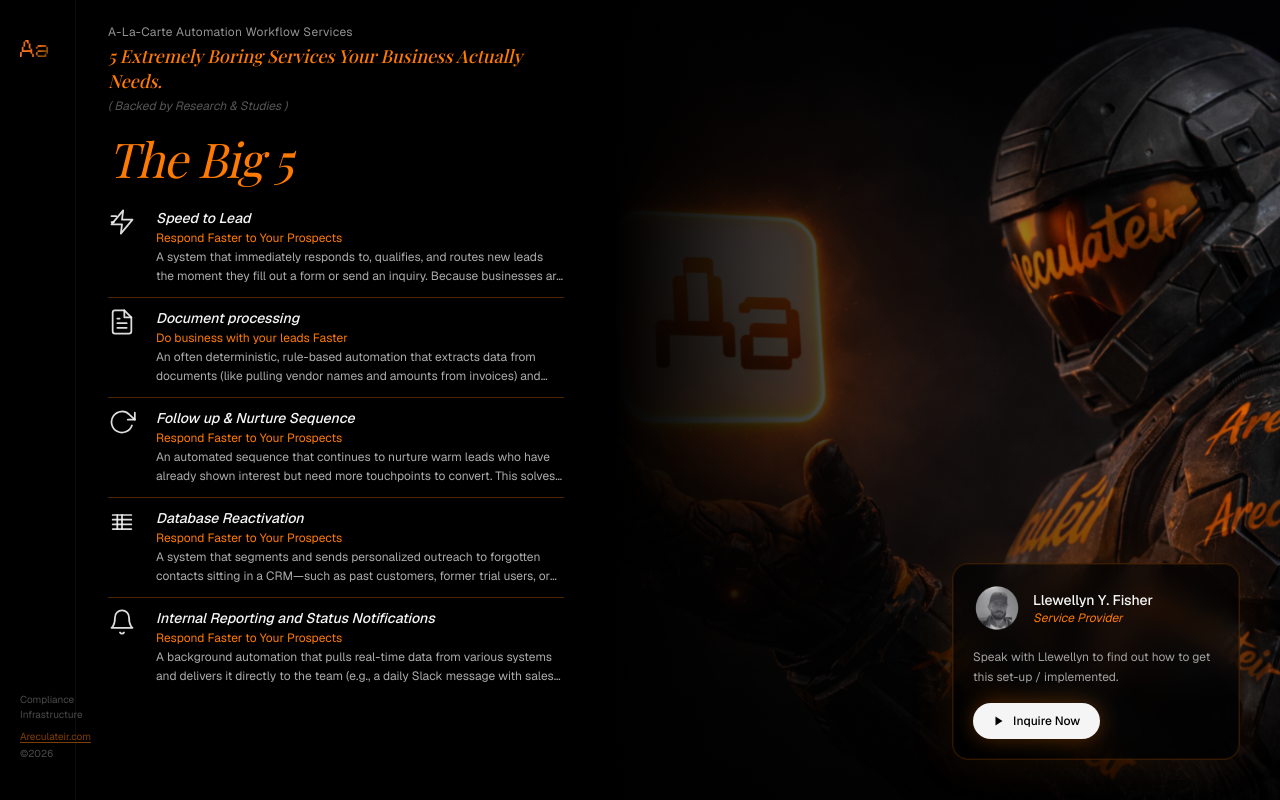
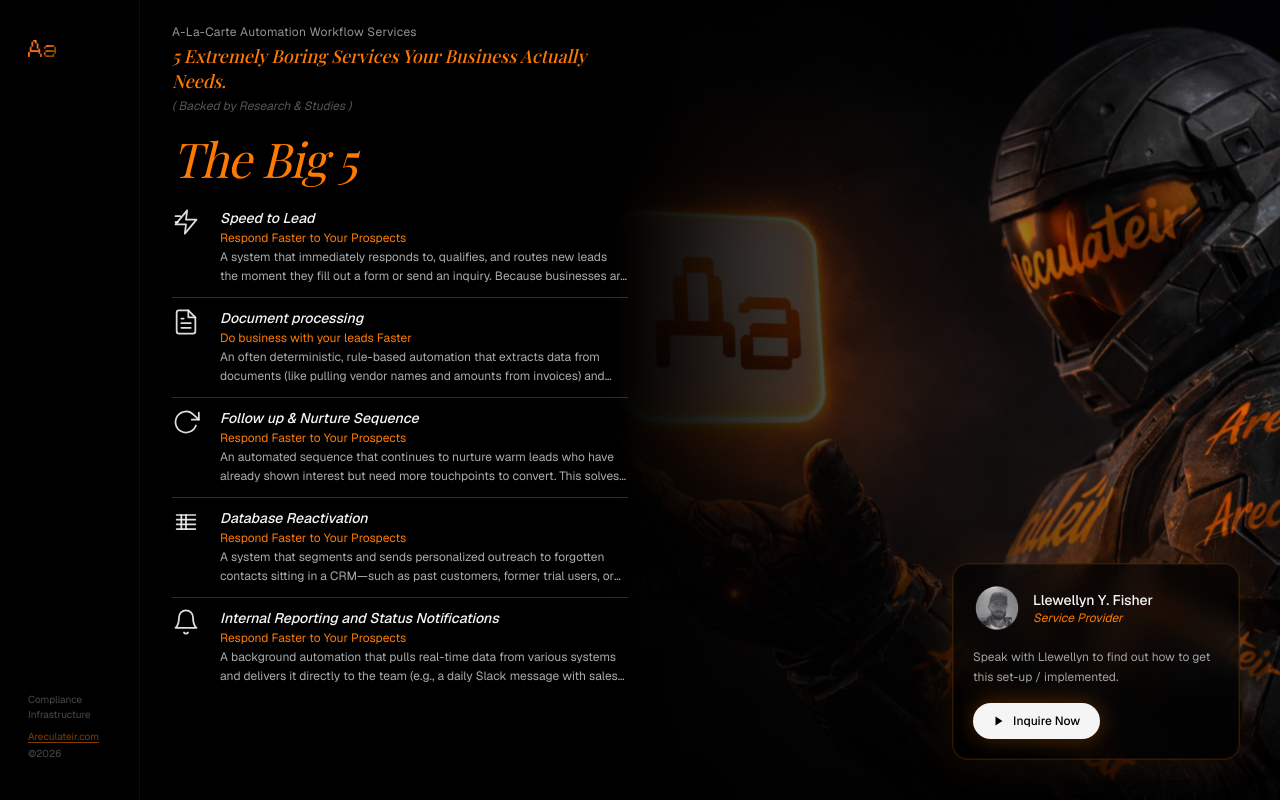
Before and after one commit to telluricaquarian/areculateirservices, a Next.js app: page / in a window 1280 px wide. Built offline with nearby package versions, Linux system fonts and the light colour scheme; a web font is replaced by a local one.

Commit message:
convert left section into proper desktop sidebar

```diff
--- a/app/page.tsx
+++ b/app/page.tsx
@@ -29,7 +29,7 @@ export default function Home() {
         </div>
 
         {/* === ZONE 1: Left rail — logo + compliance footer === */}
-        <div className="relative z-10 flex flex-col justify-between w-[76px] flex-shrink-0 py-10 px-5 border-r border-white/[0.05]">
+        <div className="relative z-10 flex flex-col justify-between w-[140px] flex-shrink-0 py-10 px-7 border-r border-white/[0.05]">
           <Image src="/neworange.png" alt="Logo" width={28} height={28} />
           <div className="flex flex-col gap-0.5 text-[10px] text-foreground/30 leading-tight">
             <span>Compliance</span>
```
